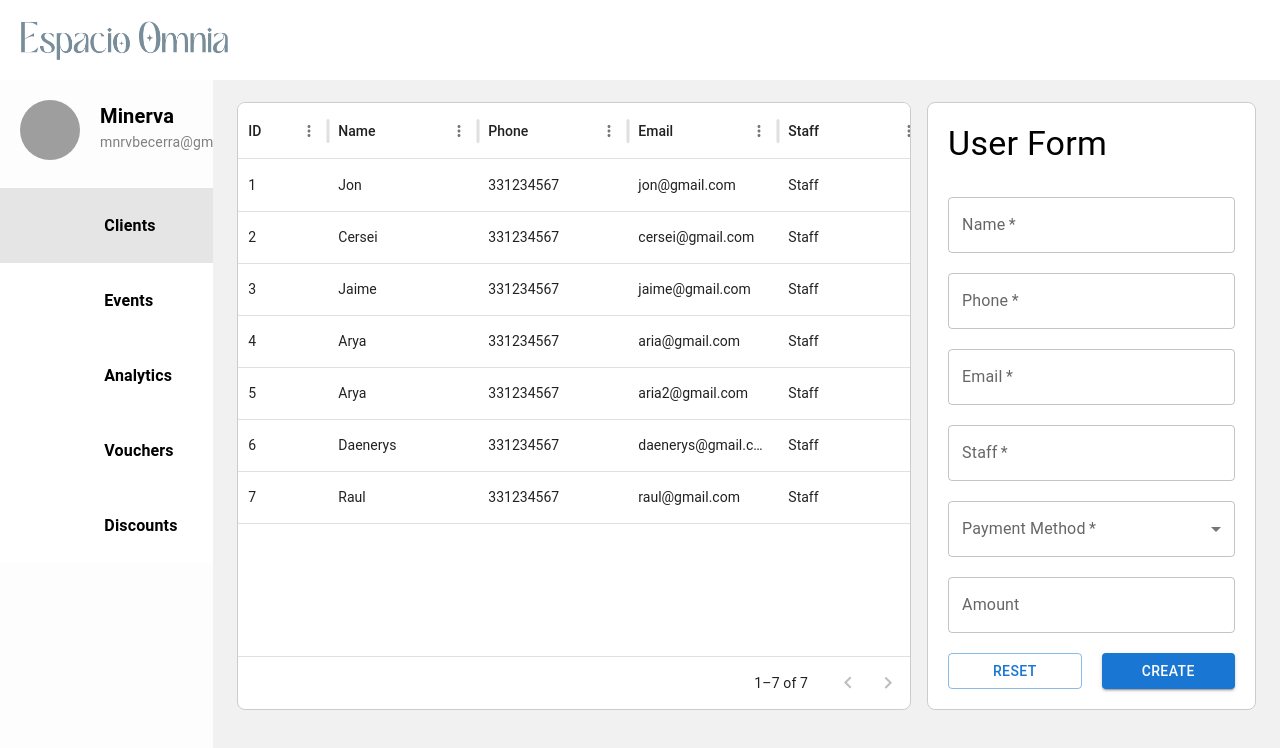
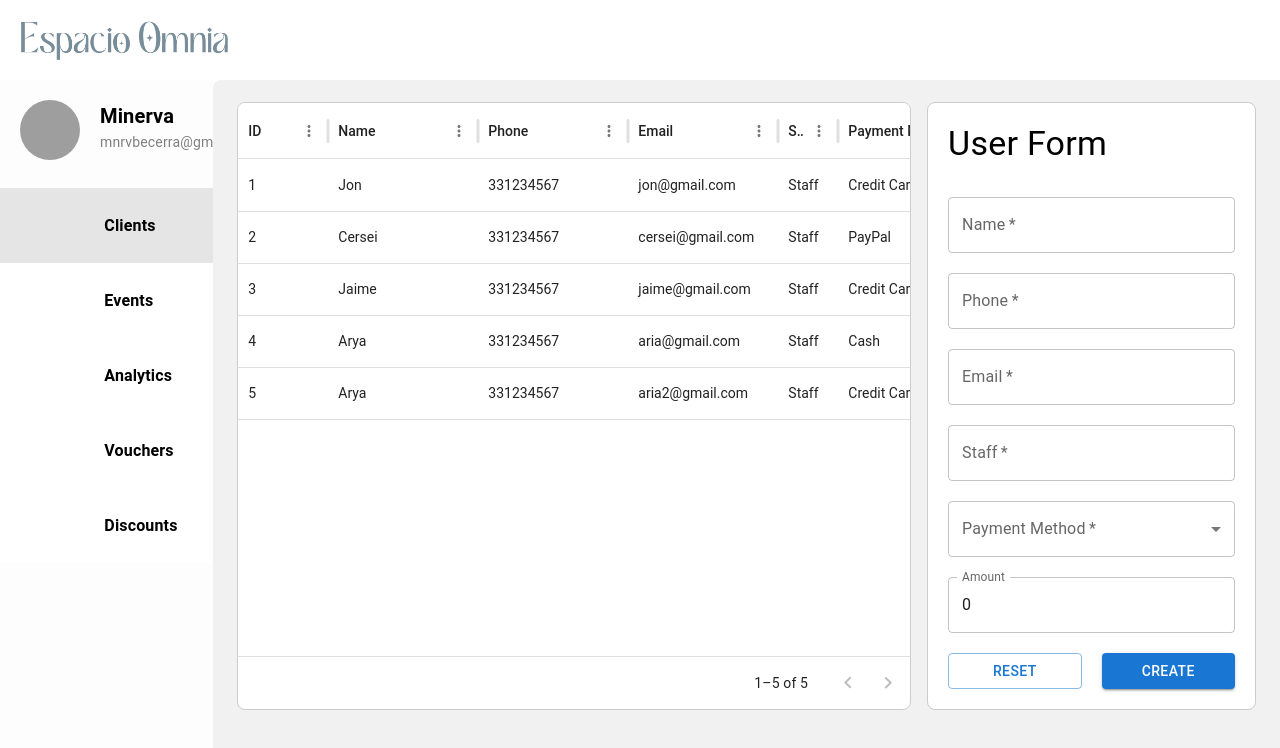
Before and after one commit to jimz159753/omnia-front, a Next.js app: page / in a window 1280 px wide. Shown: the top 748 px of the page. Built offline with nearby package versions, Linux system fonts and the light colour scheme; grey boxes are pictures that could not be loaded; some icons are missing; what @mui/material-nextjs would draw is missing.

Commit message:
feat: Enhance Clients page with form handling and data management; update Line chart labels and styles; improve Discounts and Vouchers pages with under construction alerts; adjust page styles and constants for better integration

```diff
--- a/src/Pages/Analytics/Charts/Line.tsx
+++ b/src/Pages/Analytics/Charts/Line.tsx
@@ -6,10 +6,10 @@ const Line = () => {
     <LineChart
       height={300}
       series={[
-        { data: rooms.firts, label: "room-1" },
-        { data: rooms.second, label: "room-2" },
-        { data: rooms.third, label: "room-3" },
-        { data: rooms.fourth, label: "room-4" },
+        { data: rooms.firts, label: "room 1" },
+        { data: rooms.second, label: "room 2" },
+        { data: rooms.third, label: "room 3" },
+        { data: rooms.fourth, label: "room 4" },
       ]}
       xAxis={[{ scaleType: "point", data: xLabels }]}
       yAxis={[{ width: 50 }]}
--- a/src/Pages/Clients/ColumnsGrid/columns.tsx
+++ b/src/Pages/Clients/ColumnsGrid/columns.tsx
@@ -29,11 +29,16 @@ export const columns: GridColDef<IRow>[] = [
   {
     field: "staff",
     headerName: "Staff",
+    width: 60,
+  },
+  {
+    field: "paymentMethod",
+    headerName: "Payment Method",
     width: 150,
   },
   {
-    field: "payment_method",
-    headerName: "Payment Method",
+    field: "amount",
+    headerName: "Amount",
     width: 150,
   },
 ];
--- a/src/Pages/Clients/index.tsx
+++ b/src/Pages/Clients/index.tsx
@@ -1,22 +1,54 @@
-import UserForm from '@/components/Forms/Users';
-import GeneticDataGrid from '@/components/GeneticDataGrid';
-import { columns } from '@/Pages/Clients/ColumnsGrid/columns';
-import { clients } from '@/mock/data';
-import { Grid } from '@mui/material';
-import { GridColDef, GridValidRowModel } from '@mui/x-data-grid';
-import React from 'react'
+import UserForm from "@/components/Forms/Users";
+import GeneticDataGrid from "@/components/GeneticDataGrid";
+import { columns } from "@/Pages/Clients/ColumnsGrid/columns";
+import { clients } from "@/mock/data";
+import { Grid } from "@mui/material";
+import { GridColDef, GridValidRowModel } from "@mui/x-data-grid";
+import { useState } from "react";
+import { IClientForm } from "@/components/constants";
 
-const Clients = () => <Grid container spacing={2} sx={{ marginTop: "20px", width: "100%" }}>
+const Clients = () => {
+  const [data, setData] = useState<IClientForm[]>(clients);
+  const [form, setForm] = useState<IClientForm>({
+    id: 0,
+    name: "",
+    phone: "",
+    email: "",
+    staff: "",
+    paymentMethod: "",
+    createdAt: new Date().toISOString(),
+    amount: 0,
+  });
+
+  const handleAddClient = (client: IClientForm) => {
+    const newClient = {
+      id: clients.length + 1,
+      name: client.name,
+      phone: client.phone,
+      email: client.email,
+      staff: client.staff,
+      paymentMethod: client.paymentMethod,
+      createdAt: new Date().toISOString(),
+      amount: client.amount,
+    };
+    setData((prev) => [...prev, newClient]);
+  }
+
+  console.log('data', data);
+
+  return (
+  <Grid container spacing={2} sx={{ marginTop: "20px", width: "100%" }}>
     <Grid size={8}>
       <GeneticDataGrid
         sx={{ borderRadius: "8px", border: "1px solid #ccc" }}
-    data={clients}
+        data={data}
         columns={columns as GridColDef<GridValidRowModel>[]}
       />
     </Grid>
     <Grid size={4}>
-  <UserForm />
+      <UserForm setForm={setForm} form={form} handleAddClient={handleAddClient}/>
     </Grid>
   </Grid>
+)};
 
 export default Clients;
--- a/src/Pages/Discounts/index.tsx
+++ b/src/Pages/Discounts/index.tsx
@@ -1,8 +1,10 @@
-import React from 'react'
+import { Alert } from '@mui/material';
 
 const Discounts = () => {
   return (
-    <div>Discounts</div>
+    <Alert severity="info" sx={{ marginTop: "20px", width: "100%" }}>
+      This page is under construction. Please check back later.
+    </Alert>
   )
 }
 
--- a/src/Pages/Vouchers/index.tsx
+++ b/src/Pages/Vouchers/index.tsx
@@ -1,9 +1,12 @@
-import React from 'react'
+import { Alert } from "@mui/material";
+import React from "react";
 
 const Vouchers = () => {
   return (
-    <div>Vouchers</div>
-  )
-}
+    <Alert severity="info" sx={{ marginTop: "20px", width: "100%" }}>
+      This page is under construction. Please check back later.
+    </Alert>
+  );
+};
 
 export default Vouchers;
--- a/src/app/page.styles.ts
+++ b/src/app/page.styles.ts
@@ -1,7 +1,7 @@
 import { Container, Grid, styled } from "@mui/material";
 
 export const StyledGrid = styled(Grid)(() => ({
-  backgroundColor: "#F1F1F1",
+  backgroundColor: "#ffffff",
   display: "flex",
   flexDirection: "column",
 }));
--- a/src/app/page.tsx
+++ b/src/app/page.tsx
@@ -7,9 +7,12 @@ import Header from "@/components/Header";
 import { createContext, useState } from "react";
 import { Routes } from "@/routes";
 
-export const TabContext = createContext({
+export const TabContext = createContext<{
+  activeTab: string;
+  setActiveTab: React.Dispatch<React.SetStateAction<string>>;
+}>({
   activeTab: "clients",
-  setActiveTab: (tab: string) => {},
+  setActiveTab: () => {},
 });
 
 export default function Home() {
@@ -21,7 +24,7 @@ export default function Home() {
       <TabContext.Provider value={{ activeTab, setActiveTab }}>
         <Grid display="flex">
           <SideBar userInfo={userInfo} items={items} />
-          <Grid size={10} sx={{ backgroundColor: "#F1F1F1", height: "100vh" }}>
+          <Grid size={10} sx={{ backgroundColor: "#F1F1F1", height: "100vh", borderRadius: '8px 0 0 0' }}>
             <StyledContainer>
               <Routes />
             </StyledContainer>
--- a/src/components/Forms/Users/index.tsx
+++ b/src/components/Forms/Users/index.tsx
@@ -1,4 +1,4 @@
-import { paymentMethods, Variant } from "@/components/constants";
+import { IClientForm, paymentMethods, Variant } from "@/components/constants";
 import { InputField } from "@/components/ui/InputField";
 import { Box, Button, MenuItem, Typography } from "@mui/material";
 import {
@@ -7,13 +7,38 @@ import {
   StyledFormControl,
 } from "./User.styles";
 
-const UserForm = () => {
+interface UserFormProps {
+  handleAddClient: (client: IClientForm) => void;
+  form?: IClientForm;
+  setForm?: React.Dispatch<React.SetStateAction<IClientForm>>;
+}
+
+const UserForm = ({ handleAddClient, form, setForm }: UserFormProps) => {
+  const { name, phone, email, staff, paymentMethod, amount } = form || {};
 
   const handleSubmit = (event: React.FormEvent) => {
     event.preventDefault();
     const data = new FormData(event.currentTarget as HTMLFormElement);
     const values = Object.fromEntries(data.entries());
-    console.log("data", values);
+    handleAddClient(values as unknown as IClientForm);
+    const clearValues = {
+      name: "",
+      phone: "",
+      email: "",
+      staff: "",
+      paymentMethod: "",
+      amount: 0,
+    };
+    if (setForm) {
+      setForm(clearValues as unknown as IClientForm);
+    }
+  };
+
+  const handleChange = (event: React.ChangeEvent<HTMLInputElement>) => {
+    const { name, value } = event.target;
+    if (setForm) {
+      setForm((prev) => ({ ...prev, [name]: value }));
+    }
   };
 
   return (
@@ -24,30 +49,40 @@ const UserForm = () => {
         </Typography>
         <StyledBoxInputContainer>
           <InputField
+            value={name}
+            onChange={handleChange}
             name="name"
             label="Name"
             fullWidth
             required
           />
           <InputField
+            value={phone}
+            onChange={handleChange}
             name="phone"
             label="Phone"
             fullWidth
             required
           />
           <InputField
+            value={email}
+            onChange={handleChange}
             name="email"
             label="Email"
             fullWidth
             required
           />
           <InputField
+            value={staff}
+            onChange={handleChange}
             name="staff"
             label="Staff"
             fullWidth
             required
           />
           <InputField
+            value={paymentMethod}
+            onChange={handleChange}
             label="Payment Method"
             select
             name="paymentMethod"
@@ -60,6 +95,8 @@ const UserForm = () => {
             ))}
           </InputField>
           <InputField
+            value={amount}
+            onChange={handleChange}
             name="amount"
             label="Amount"
             type="number"
--- a/src/components/ui/InputField.tsx
+++ b/src/components/ui/InputField.tsx
@@ -16,6 +16,7 @@ interface InputFieldProps {
   children?: React.ReactNode;
   select?: boolean;
   name?: string;
+  value?: string | number;
 }
 
 export const InputField = ({
@@ -31,9 +32,11 @@ export const InputField = ({
   children,
   select = false,
   name,
+  value,
 }: InputFieldProps) => {
   return (
     <TextField
+      value={value}
       name={name}
       id={id}
       type={type}
--- a/src/mock/data.tsx
+++ b/src/mock/data.tsx
@@ -1,4 +1,4 @@
-import { IMenuItem, IUserInfo } from "@/components/constants";
+import { IClientForm, IMenuItem, IUserInfo } from "@/components/constants";
 
 export const userInfo: IUserInfo = {
   name: "Minerva",
@@ -30,15 +30,16 @@ export const items: IMenuItem[] = [
   },
 ];
 
-export const clients = [
+export const clients: IClientForm[] = [
   {
     id: 1,
     phone: "331234567",
     name: "Jon",
     email: "jon@gmail.com",
     staff: "Staff",
-    payment_method: "Bank Transfer",
+    paymentMethod: "Credit Card",
     createdAt: "2023-10-01",
+    amount: 100,
   },
   {
     id: 2,
@@ -46,8 +47,9 @@ export const clients = [
     name: "Cersei",
     email: "cersei@gmail.com",
     staff: "Staff",
-    payment_method: "PayPal",
+    paymentMethod: "PayPal",
     createdAt: "2023-10-02",
+    amount: 0,
   },
   {
     id: 3,
@@ -55,8 +57,9 @@ export const clients = [
     name: "Jaime",
     email: "jaime@gmail.com",
     staff: "Staff",
-    payment_method: "Credit Card",
+    paymentMethod: "Credit Card",
     createdAt: "2023-10-03",
+    amount: 0,
   },
   {
     id: 4,
@@ -64,8 +67,9 @@ export const clients = [
     name: "Arya",
     email: "aria@gmail.com",
     staff: "Staff",
-    payment_method: "Cash",
+    paymentMethod: "Cash",
     createdAt: "2023-10-04",
+    amount: 0,
   },
   {
     id: 5,
@@ -73,26 +77,9 @@ export const clients = [
     name: "Arya",
     email: "aria2@gmail.com",
     staff: "Staff",
-    payment_method: "Credit Card",
+    paymentMethod: "Credit Card",
     createdAt: "2023-10-05",
-  },
-  {
-    id: 6,
-    phone: "331234567",
-    name: "Daenerys",
-    email: "daenerys@gmail.com",
-    staff: "Staff",
-    payment_method: "Cash",
-    createdAt: "2023-10-06",
-  },
-  {
-    id: 7,
-    phone: "331234567",
-    name: "Raul",
-    email: "raul@gmail.com",
-    staff: "Staff",
-    payment_method: "Cash",
-    createdAt: "2023-10-07",
+    amount: 0,
   },
 ];
 
```
Also changed, not shown: src/components/constants.ts (+11 -0 lines). Lines whose indentation alone changed are shown as unchanged.
